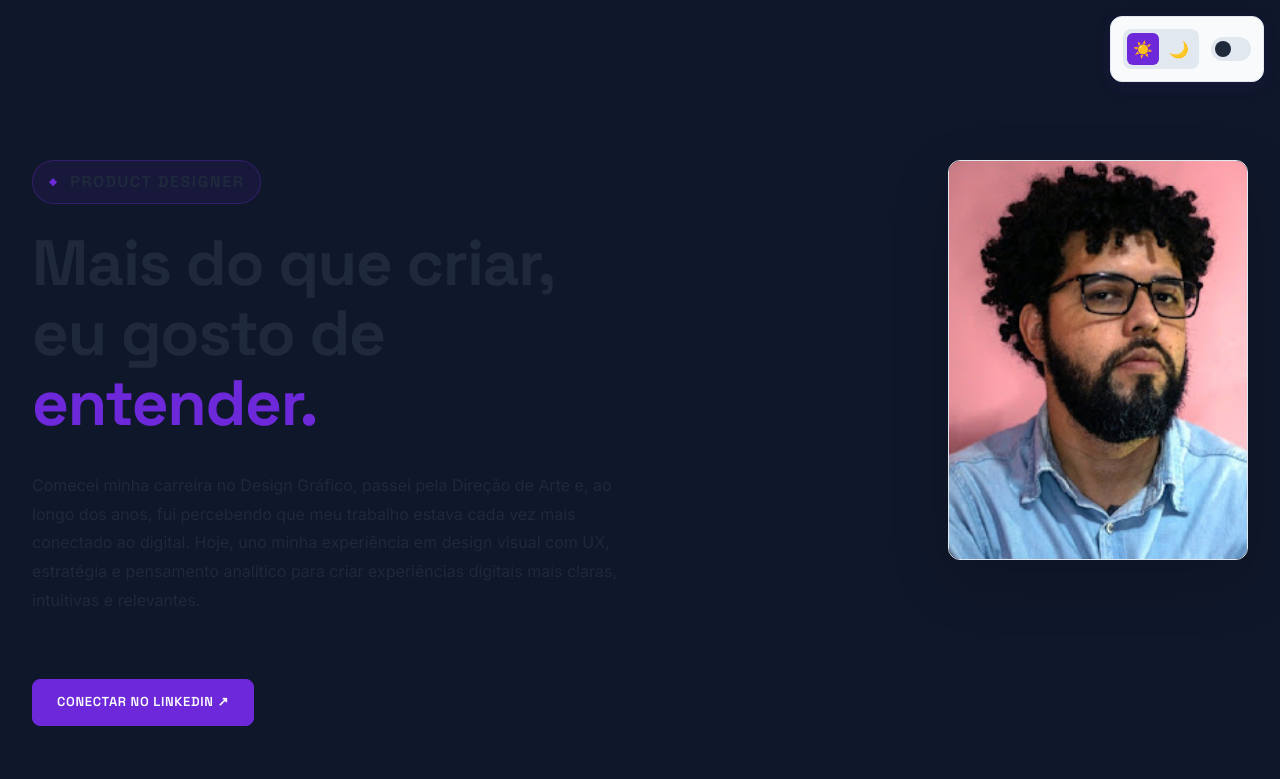
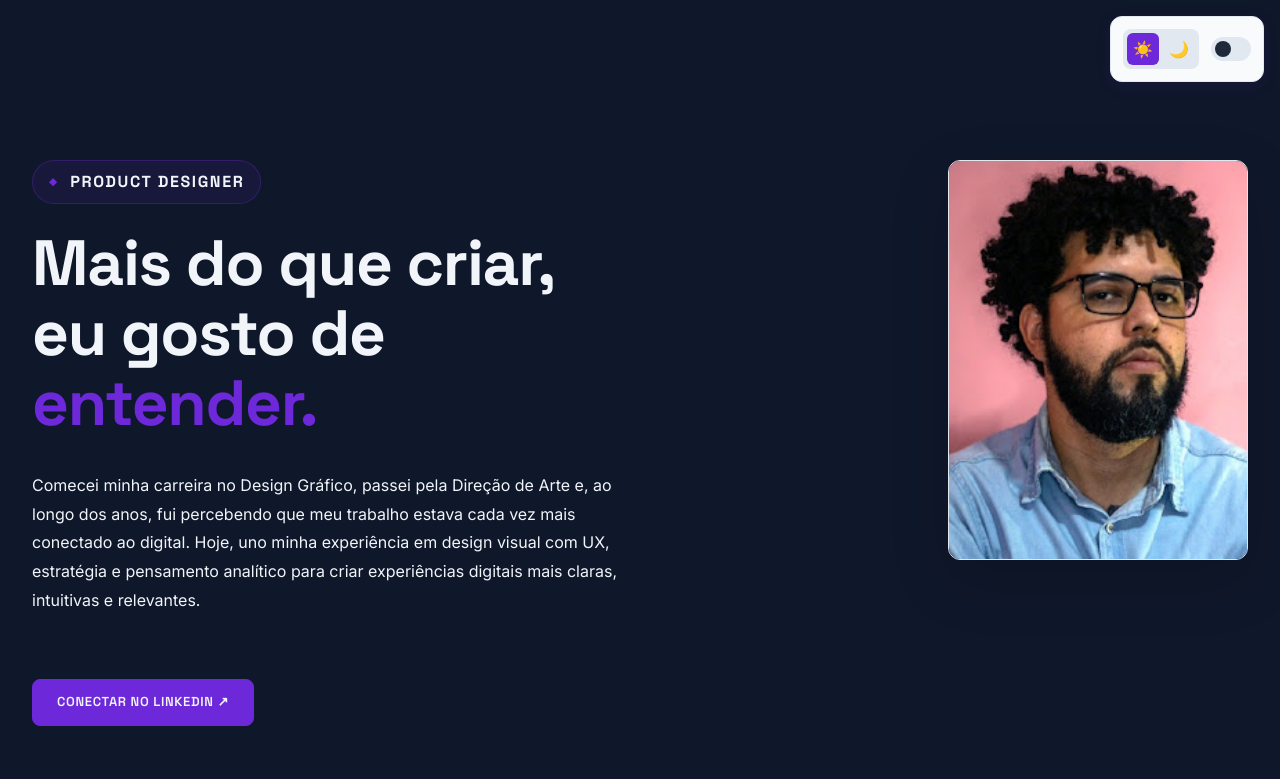
Before and after one commit to DevDaps/portfolio, a website: page index.html in a window 1280 px wide. Shown: the top 779 px of the page. Drawn offline with Linux system fonts and the light colour scheme.

Commit message:
fix: hero and footer text now clearly visible with white color

```diff
--- a/style.css
+++ b/style.css
@@ -259,23 +259,18 @@
             margin-bottom: 0;
         }
 
-        .hero-section,
-        .hero-section * {
-            color-scheme: dark;
-        }
-
-        /* Hero sempre com texto claro */
+        /* Hero sempre com texto CLARO/BRANCO */
+        .hero-section .hero-intro,
         .hero-section .hero-title,
         .hero-section .hero-description,
-        .hero-section .hero-intro,
         .hero-section .meta-label,
         .hero-section .meta-value,
-        .hero-section .hero-meta-item {
-            color: var(--white-100);
+        .hero-section .btn-primary {
+            color: #F1F5F9 !important;
         }
 
         .hero-section .hero-title span {
-            color: var(--purple-600);
+            color: #6D28D9 !important;
         }
 
         .hero {
@@ -1193,17 +1188,12 @@
             margin-top: 0;
         }
 
-        .footer-section,
-        .footer-section * {
-            color-scheme: dark;
-        }
-
-        /* Footer sempre com texto claro */
+        /* Footer sempre com texto CLARO/BRANCO */
         .footer-section .footer-name,
         .footer-section .footer-title,
         .footer-section .footer-location,
         .footer-section .footer-links a {
-            color: var(--white-100);
+            color: #F1F5F9 !important;
         }
 
         .footer-section .footer-links a:hover {
```
